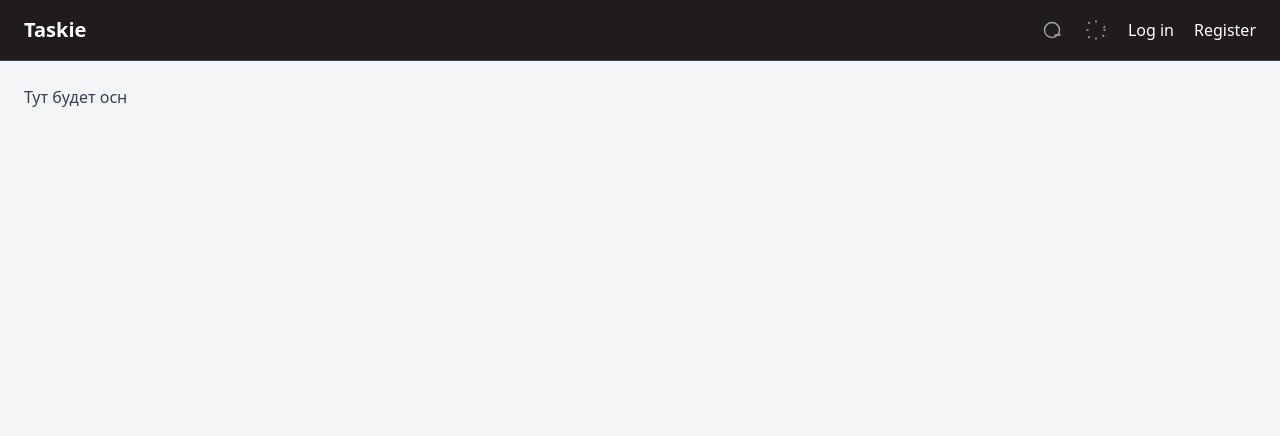
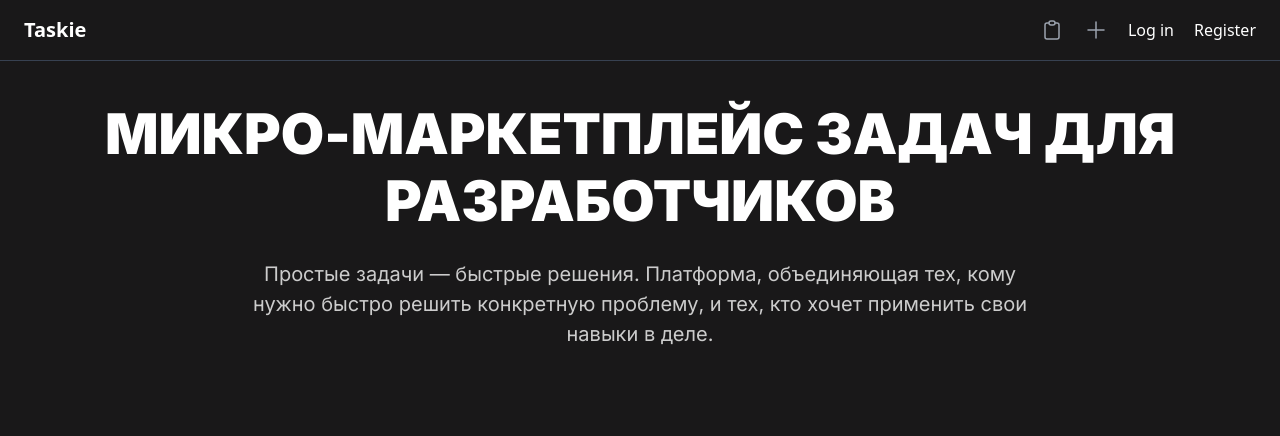
Before and after one commit to TimurKurilov/taskie, a Django app: page / in a window 1280 px wide. Shown: the top 436 px of the page. Run offline with Django 5.2, Linux system fonts and the light colour scheme; some libraries are stand-ins or nearby versions.

Commit message:
update 2

```diff
--- a/taskie/templates/core/index.html
+++ b/taskie/templates/core/index.html
@@ -11,34 +11,69 @@
       theme: {
         extend: {
           colors: {
-            navbar: "#201c1c",
+            navbar: "#191819",
           },
         },
       },
     };
   </script>
+  <link rel="preconnect" href="https://fonts.googleapis.com">
+  <link rel="preconnect" href="https://fonts.gstatic.com" crossorigin>
+  <link href="https://fonts.googleapis.com/css2?family=Inter:wght@400;700;900&display=swap" rel="stylesheet">
+  <style>
+    body {
+      background-color: #191819;
+      color: #ffffff;
+    }
+    .header-container {
+      background-color: #191819;
+      padding: 2.5rem 1.25rem;
+      text-align: center;
+    }
+    .main-header {
+      font-family: 'Inter', sans-serif;
+      font-size: 3.5rem;
+      font-weight: 900;
+      line-height: 1.2;
+      color: #ffffff;
+      margin-bottom: 1.5rem;
+      text-align: center;
+    }
+    .sub-header {
+      font-family: 'Inter', sans-serif;
+      font-size: 1.25rem;
+      font-weight: 400;
+      line-height: 1.5;
+      color: #cccccc;
+      max-width: 800px;
+      margin: 0 auto;
+      text-align: center;
+    }
+  </style>
 </head>
-<body class="bg-gray-100 text-black">
+<body>
 
   <nav class="flex items-center justify-between px-6 py-4 bg-navbar border-b border-gray-700 text-white">
-    <div class="text-xl font-bold">Taskie</div>
+    <a href="localhost/"><div class="text-xl font-bold">Taskie</div></a>
 
     <div class="flex items-center gap-5">
-      <button class="text-gray-400 hover:text-white" title="Notifications">
+      <!-- Ссылка на список задач /tasks/ -->
+      <a href="/tasks/" class="text-gray-400 hover:text-white" title="Список задач">
         <svg xmlns="http://www.w3.org/2000/svg" class="h-6 w-6" fill="none"
              viewBox="0 0 24 24" stroke="currentColor" stroke-width="1.5">
           <path stroke-linecap="round" stroke-linejoin="round"
-                d="M15 17h5l-1.405-1.405M19.5 12A7.5 7.5 0 1012 19.5 7.5 7.5 0 0019.5 12z" />
+                d="M9 5H7a2 2 0 00-2 2v12a2 2 0 002 2h10a2 2 0 002-2V7a2 2 0 00-2-2h-2M9 5a2 2 0 002 2h2a2 2 0 002-2M9 5a2 2 0 012-2h2a2 2 0 012 2" />
         </svg>
-      </button>
+      </a>
 
-      <button class="text-gray-400 hover:text-white" title="Toggle Theme">
+      <!-- Ссылка на создание задачи /tasks/create/ -->
+      <a href="/tasks/create/" class="text-gray-400 hover:text-white" title="Создать задачу">
         <svg xmlns="http://www.w3.org/2000/svg" class="h-6 w-6" fill="none"
              viewBox="0 0 24 24" stroke="currentColor" stroke-width="1.5">
           <path stroke-linecap="round" stroke-linejoin="round"
-                d="M12 3v1m0 16v1m8.66-12.34l-.7.7M5.34 18.66l-.7.7M21 12h-1M4 12H3m16.66 6.34l-.7-.7M5.34 5.34l-.7-.7" />
+                d="M12 4v16m8-8H4" />
         </svg>
-      </button>
+      </a>
 
       {% if user.is_authenticated %}
         <a href="/profile/{{ user.username }}">
@@ -53,5 +88,19 @@
     </div>
   </nav>
 
+  <!-- Новый заголовок -->
+  <div class="header-container">
+    <div class="main-header">
+      МИКРО-МАРКЕТПЛЕЙС ЗАДАЧ ДЛЯ РАЗРАБОТЧИКОВ
+    </div>
+    <div class="sub-header">
+      Простые задачи — быстрые решения. Платформа, объединяющая тех, кому нужно быстро решить конкретную проблему, и тех, кто хочет применить свои навыки в деле.
+    </div>
+  </div>
+
   <div class="p-6">
-    <p class="text-gray-700">Тут будет осн
+    <!-- Здесь будет основной контент -->
+  </div>
+
+</body>
+</html>
```
